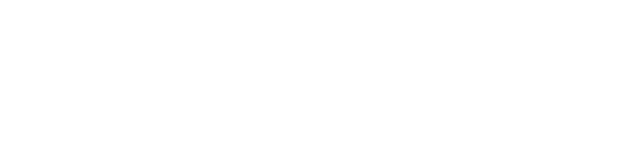
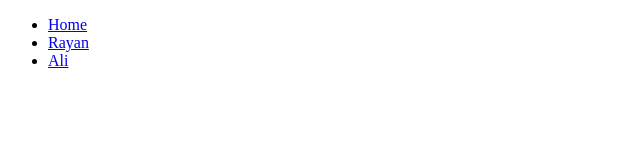
Before and after one commit to rayanzinnar123-ui/teamwork-trial, a plain HTML site: page index.html in a window 1280 px wide. Shown: the whole page, without its empty margins (0-640 px from the left). Drawn offline with Linux system fonts and the light colour scheme.

Commit message:
navbar done

```diff
--- a/index.html
+++ b/index.html
@@ -6,6 +6,13 @@
     <title>Document</title>
     <link rel="stylesheet" href="styles.css">
 </head>
+<nav>
+    <ul>
+        <li><a href="lana.html">Home</a>
+        <li><a href="rayan.html">Rayan</a></li>
+        <li><a href="ali.html">Ali</a></li>
+    </ul>
+</nav>
 <body>
     <script src="index.js"></script>
 </body>
```
